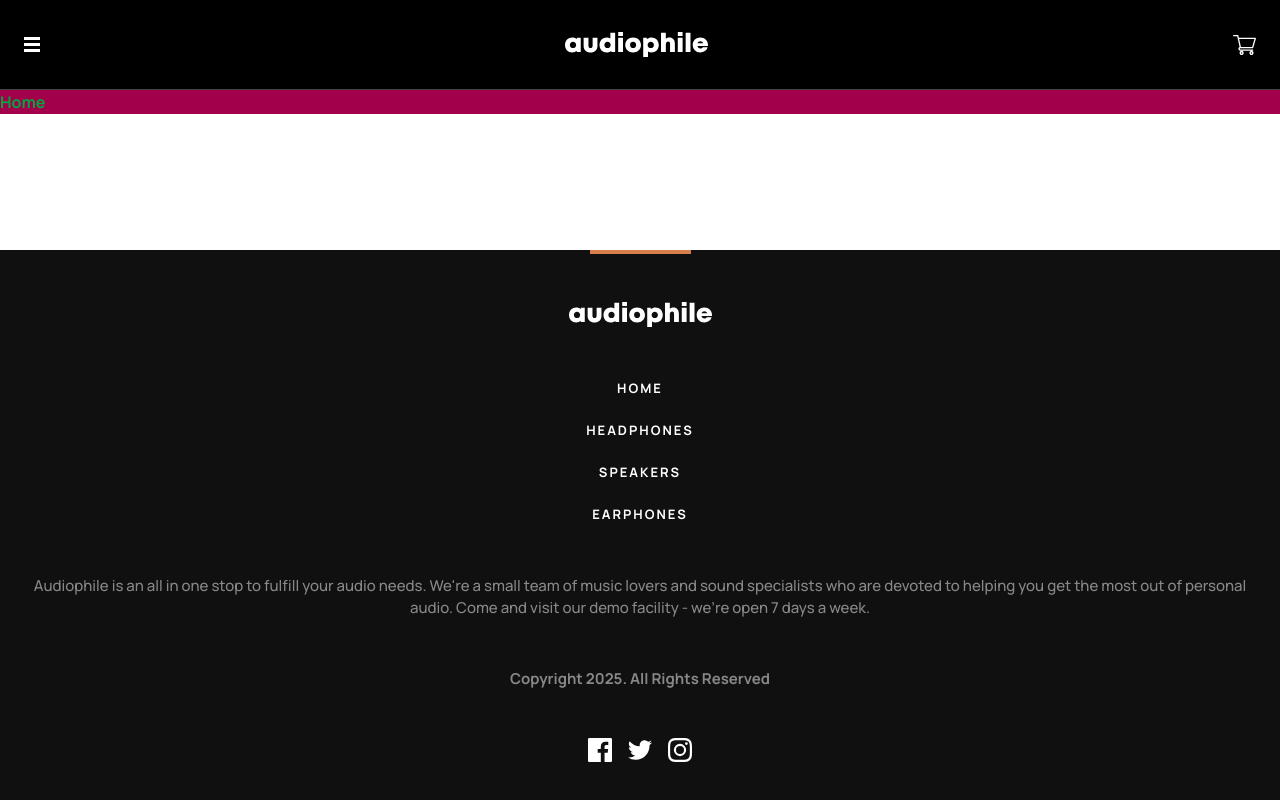
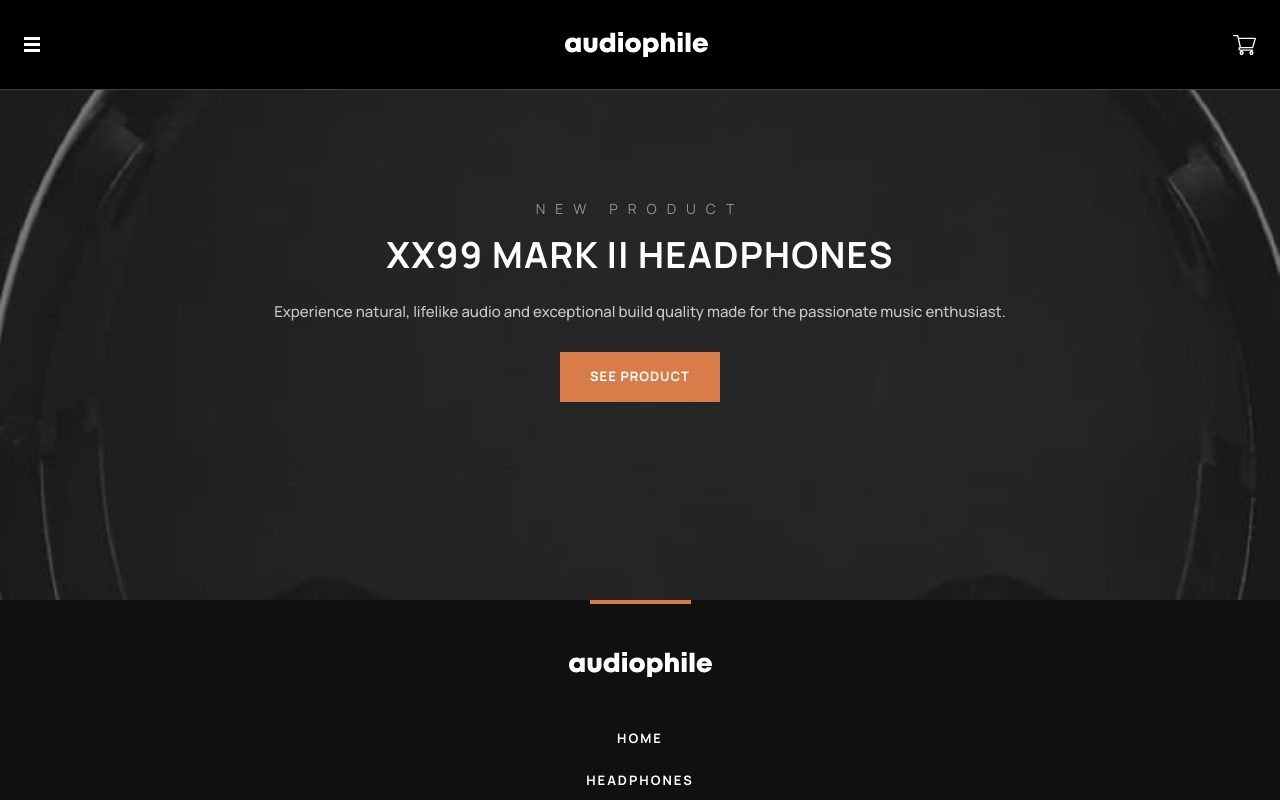
Before and after one commit to Striperoooo/ecommerce-app, a React (Vite) app: page / in a window 1280 px wide. Shown: the top 800 px of the page. Built offline with nearby package versions, Linux system fonts and the light colour scheme.

Commit message:
Refactor header/footer paths and add HeroSection
Moved Header and Footer components to a new layouts directory and updated import paths accordingly. Added a new HeroSection component for the Home page and integrated it into Home.tsx. Also updated Typography variants and fixed minor className typos.

```diff
--- a/src/Layout.tsx
+++ b/src/Layout.tsx
@@ -1,6 +1,6 @@
 import { Outlet } from "react-router-dom";
-import Header from "./components/Header";
-import Footer from "./components/Footer";
+import Header from "./components/layouts/Header";
+import Footer from "./components/layouts/Footer";
 
 export default function Layout() {
     return (
--- /dev/null
+++ b/src/components/Home/HeroSection.tsx
@@ -0,0 +1,52 @@
+import Typography from "../ui/Typography"
+import Button from "../ui/Button"
+import heroImage from "../../assets/home/mobile/image-header.jpg"
+
+
+export default function HeroSection() {
+    return (
+        <>
+
+            <div
+                style={{ backgroundImage: `url(${heroImage})` }}
+                className="min-h-[510px] w-full bg-center bg-cover"
+            >
+
+                <div className="flex flex-col items-center justify-center text-center px-6">
+
+                    <Typography
+                        variant="overline"
+                        className="text-white/50 mt-27"
+                    >
+                        NEW PRODUCT
+                    </Typography>
+
+                    <Typography
+                        variant="h3Larger"
+                        className="text-white mt-4"
+                    >
+                        XX99 Mark II
+                        HeadphoneS
+                    </Typography>
+
+                    <Typography
+                        variant="p"
+                        className="text-white/75 mt-6"
+                    >
+                        Experience natural, lifelike audio and exceptional build quality made for the passionate music enthusiast.
+                    </Typography>
+
+                    <Button
+                        variant="primary"
+                        className="mt-7"
+                    >
+                        See Product
+                    </Button>
+
+                </div>
+
+
+            </div>
+        </>
+    )
+}
--- a/src/components/Header.tsx
+++ b/src/components/layouts/Header.tsx
@@ -1,6 +1,6 @@
-import Burger from "../assets/shared/tablet/icon-hamburger.svg?react"
-import Logo from "../assets/shared/desktop/logo.svg?react"
-import Cart from "../assets/shared/desktop/icon-cart.svg?react"
+import Burger from "../../assets/shared/tablet/icon-hamburger.svg?react"
+import Logo from "../../assets/shared/desktop/logo.svg?react"
+import Cart from "../../assets/shared/desktop/icon-cart.svg?react"
 
 export default function Header() {
 
--- a/src/components/ui/Typography.tsx
+++ b/src/components/ui/Typography.tsx
@@ -5,13 +5,14 @@ import type { ElementType } from 'react';
 const variantMap = {
     h1: { tag: 'h1', className: 'font-bold text-[56px] leading-[58px] tracking-[2px] uppercase' },
     h2: { tag: 'h2', className: 'font-bold text-[40px] leading-[44px] tracking-[1.5px] uppercase' },
+    h3Larger: { tag: 'h3', className: 'font-bold text-[36px] leading-[40px] tracking-[1.29px] uppercase' },
     h3: { tag: 'h3', className: 'font-bold text-[32px] leading-[36px] tracking-[1.15px] uppercase' },
     h4: { tag: 'h4', className: 'font-bold text-[28px] leading-[38px] tracking-[2px] uppercase' },
     h5: { tag: 'h5', className: 'font-bold text-[24px] leading-[33px] tracking-[1.7px] uppercase' },
     h6: { tag: 'h6', className: 'font-bold text-[18px] leading-[24px] tracking-[1.3px] uppercase' },
-    overline: { tag: 'span', className: 'font-normal text-[14px] leading-[19px] tracking-[10px] uppercase' },
+    overline: { tag: 'span', className: 'font-normal text-[14px] leading-normal tracking-[10px] uppercase' },
     subtitle: { tag: 'span', className: 'font-bold text-[13px] leading-[25px] tracking-[1px] uppercase' },
-    p: { tag: 'p', className: 'font-medium text-[15px] leading-[25px]tracking-[0px]' },
+    p: { tag: 'p', className: 'font-medium text-[15px] leading-[25px] tracking-[0px]' },
     pBold: { tag: 'p', className: 'font-bold text-[15px] leading-[25px]tracking-[0px]' },
 } as const;
 
--- a/src/pages/Home.tsx
+++ b/src/pages/Home.tsx
@@ -1,9 +1,10 @@
 import { Link } from "react-router-dom";
+import HeroSection from "../components/Home/HeroSection";
 
 export default function Home() {
     return (
-        <div className="bg-pink-800">
-            <h2 className="text-green-600 font-bold">Home</h2>
-        </div>
+        <>
+            <HeroSection />
+        </>
     )
 }
```
Also changed, not shown: src/components/layouts/Footer.tsx (renamed from src/components/Footer.tsx, +5 -5 lines).
